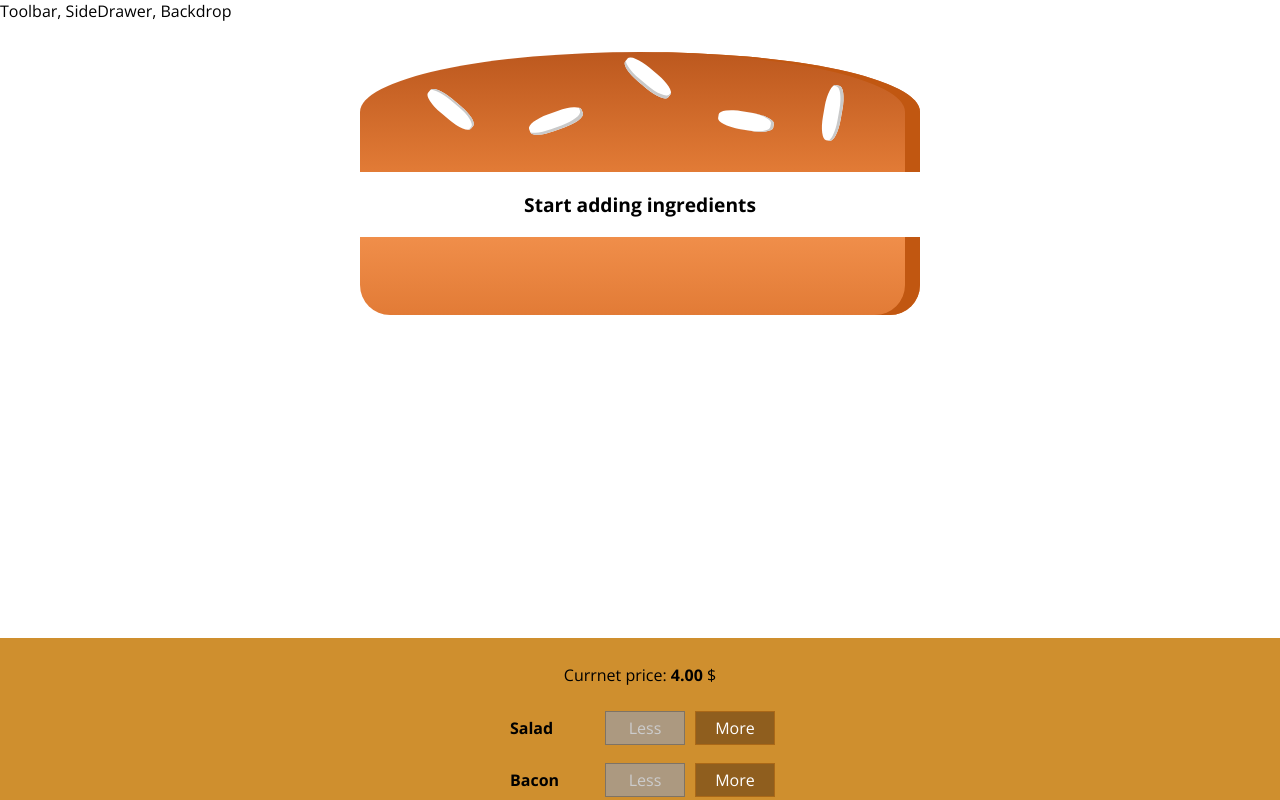
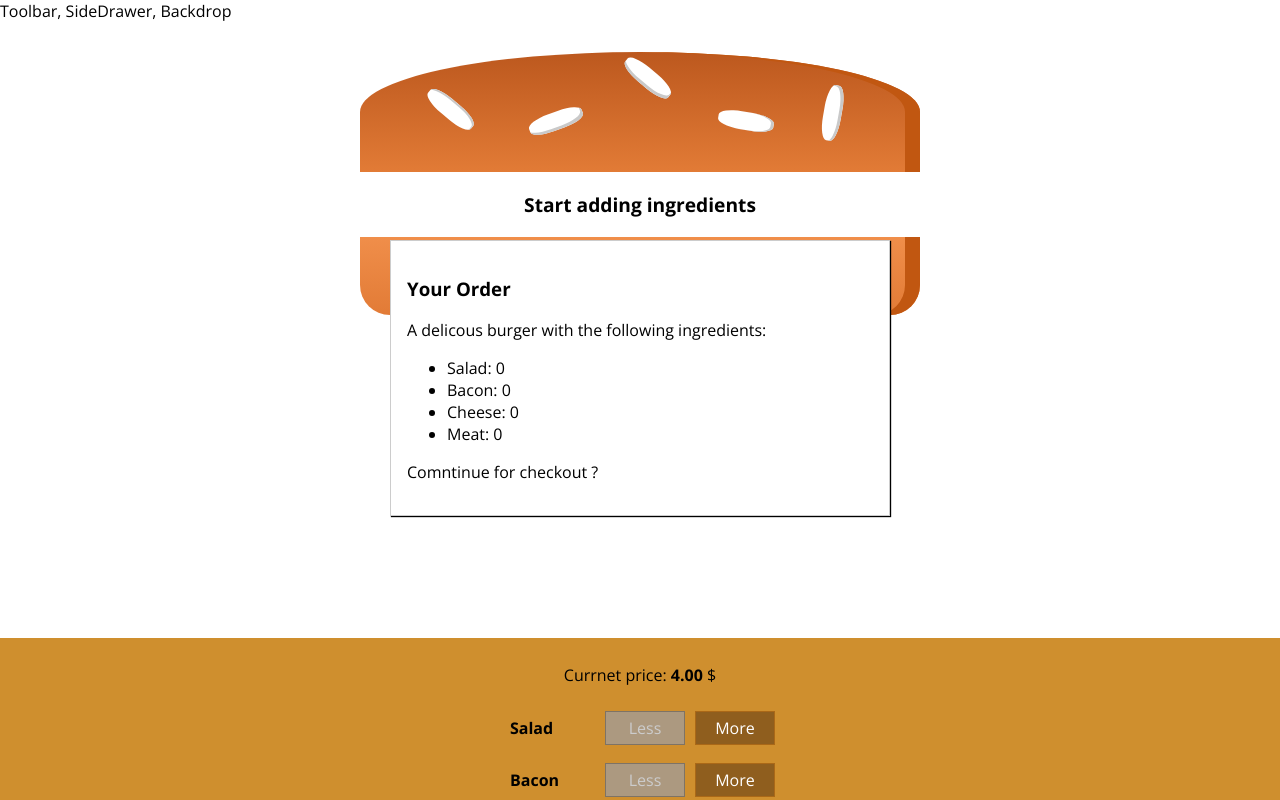
Before and after one commit to lukasz-koziara/React-Burger-Maker, a React app: page / in a window 1280 px wide. Shown: the top 800 px of the page. Built offline with nearby package versions, Linux system fonts and the light colour scheme.

Commit message:
added modal

```diff
--- /dev/null
+++ b/src/components/Burger/OrderSummary/OrderSummary.js
@@ -0,0 +1,25 @@
+import React from 'react'
+import Aux from '../../../hoc/Aux'
+
+
+const orderSummary = (props) => {
+    const ingredientSummary = Object.keys(props.ingredients)
+    .map(igKey => {
+        return (
+        <li key={igKey}>
+        <span style={{textTransform: 'capitalize'}}>{igKey}</span>: {props.ingredients[igKey]}
+        </li> );
+    });
+    return (
+        <Aux>
+            <h3>Your Order</h3>
+            <p>A delicous burger with the following ingredients:</p>
+            <ul>
+                {ingredientSummary}
+            </ul>
+            <p>Comntinue for checkout ?</p>
+        </Aux>
+    )
+};
+
+export default orderSummary;
--- /dev/null
+++ b/src/components/UI/Modal/Modal.css
@@ -0,0 +1,20 @@
+.Modal {
+    position: fixed;
+    z-index: 500;
+    background-color: white;
+    width: 70%;
+    border: 1px solid #ccc;
+    box-shadow: 1px 1px 1px black;
+    padding: 16px;
+    left: 15%;
+    top: 30%;
+    box-sizing: border-box;
+    transition: all 0.3s ease-out;
+}
+
+@media (min-width: 600px) {
+    .Modal {
+        width: 500px;
+        left: calc(50% - 250px);
+    }
+}
--- /dev/null
+++ b/src/components/UI/Modal/Modal.js
@@ -0,0 +1,10 @@
+import React from 'react'
+import classes from './Modal.css'
+
+const modal = (props) => (
+    <div className = {classes.Modal}>
+        {props.children}
+    </div>
+);
+
+export default modal;
--- a/src/containers/BurgerBuilder/BurgerBuilder.js
+++ b/src/containers/BurgerBuilder/BurgerBuilder.js
@@ -2,6 +2,8 @@
 import Aux from '../../hoc/Aux';
 import Burger from '../../components/Burger/Burger'
 import BuildControls from '../../components/Burger/BuildControls/BuildControls'
+import Modal from '../../components/UI/Modal/Modal'
+import OrderSummary from '../../components/Burger/OrderSummary/OrderSummary'
 
 const INGREDIENT_PRICES = {
     salad: 0.5,
@@ -75,7 +77,11 @@
 
         return (
             <Aux>
-                <Burger ingredients={this.state.ingredients}/>
+            <Modal>
+                <OrderSummary ingredients={this.state.ingredients}/>
+
+            </Modal>
+                <Burger ingredients={this.state.ingredients} />
                 <BuildControls
                     ingredientAdded={this.addIngredientHandler}
                     ingredientRemoved={this.removeIngredientHandler}
@@ -83,6 +89,7 @@
                     price={this.state.totalPrice}
                     purchasable={this.state.purchasable}
                 />
+
             </Aux>
         );
     }
```
Also changed, not shown: src/components/UI/Backdrop/Backdrop.js (added).
